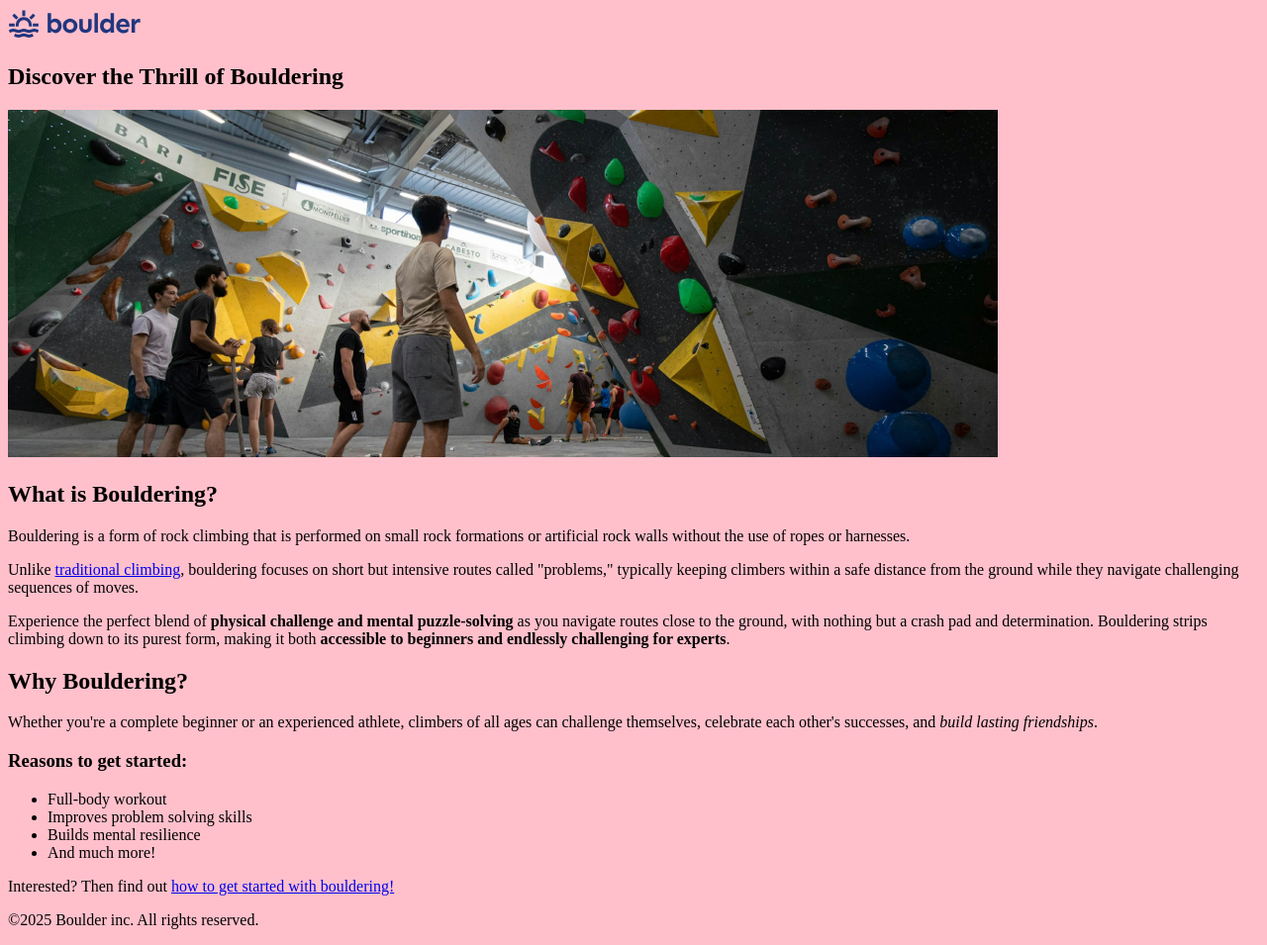
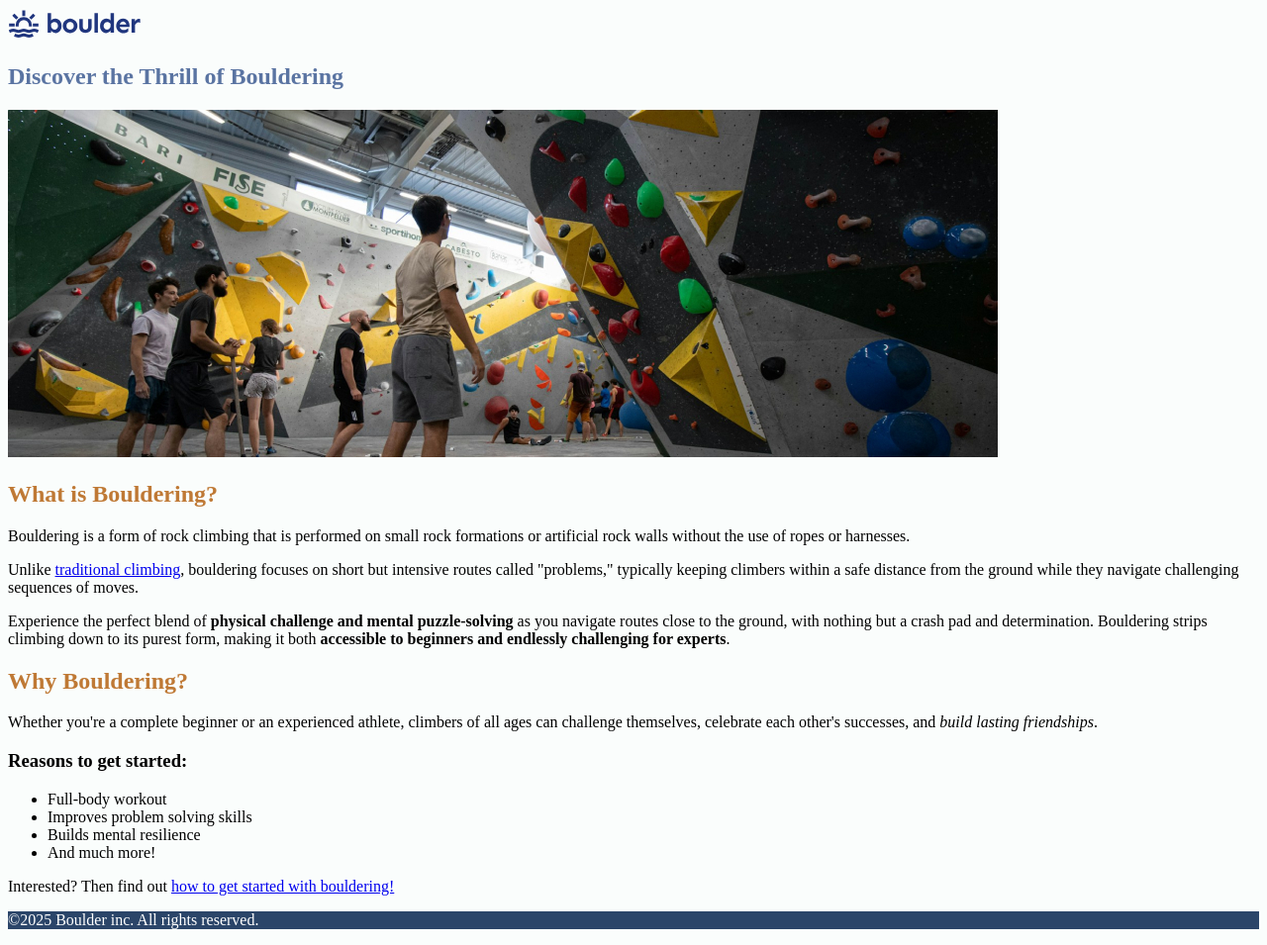
Before and after one commit to th3mon/HTML-CSS-for-absolute-beginners, a website: page index.html in a window 1280 px wide. Shown: the whole page at 99% size. Drawn offline with Linux system fonts and the light colour scheme.

Commit message:
Use colors from the design

```diff
--- a/css/style.css
+++ b/css/style.css
@@ -1,3 +1,16 @@
 body {
-  background-color: pink;
+  background-color: #fafdfc;
 }
+
+h1 {
+  color: #5a74a2;
+}
+
+h2 {
+  color: #bf7935;
+}
+
+footer {
+  color: #fff;
+  background-color: #2b4569;
+}
```
